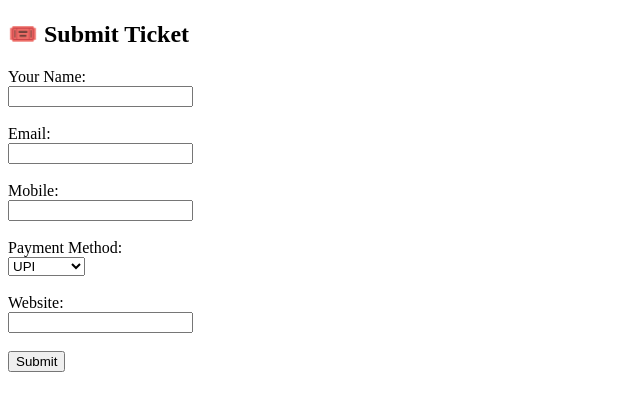
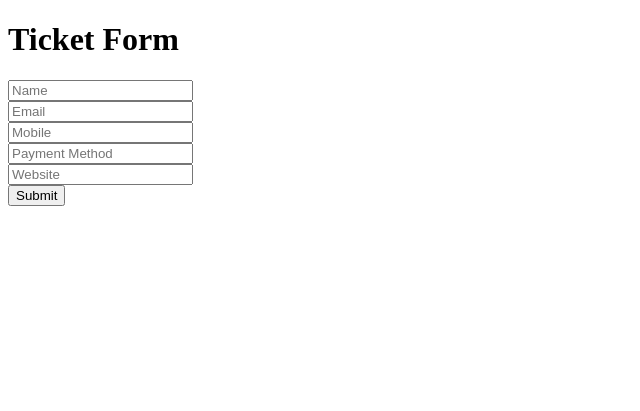
Before and after one commit to radheyradhey777/tk-web, a Flask app: page / in a window 1280 px wide. Shown: the top 411 px of the page, without its empty margins (0-640 px from the left). Run offline with Flask 3, Linux system fonts and the light colour scheme; parts of the project's set-up code (start-up, migrations or seed data) failed here and were passed over.

Commit message:
Update index.html

```diff
--- a/templates/index.html
+++ b/templates/index.html
@@ -4,29 +4,13 @@
     <title>Submit Ticket</title>
 </head>
 <body>
-    <h2>🎟️ Submit Ticket</h2>
+    <h1>Ticket Form</h1>
     <form method="POST">
-        <label>Your Name:</label><br>
-        <input name="name" required><br><br>
-
-        <label>Email:</label><br>
-        <input name="email" type="email" required><br><br>
-
-        <label>Mobile:</label><br>
-        <input name="mobile" required><br><br>
-
-        <label>Payment Method:</label><br>
-        <select name="payment">
-            <option>UPI</option>
-            <option>GPay</option>
-            <option>Paytm</option>
-            <option>PhonePe</option>
-            <option>Fampay</option>
-        </select><br><br>
-
-        <label>Website:</label><br>
-        <input name="website" required><br><br>
-
+        <input type="text" name="name" placeholder="Name" required><br>
+        <input type="email" name="email" placeholder="Email" required><br>
+        <input type="text" name="mobile" placeholder="Mobile" required><br>
+        <input type="text" name="payment" placeholder="Payment Method" required><br>
+        <input type="text" name="website" placeholder="Website" required><br>
         <button type="submit">Submit</button>
     </form>
 </body>
```
